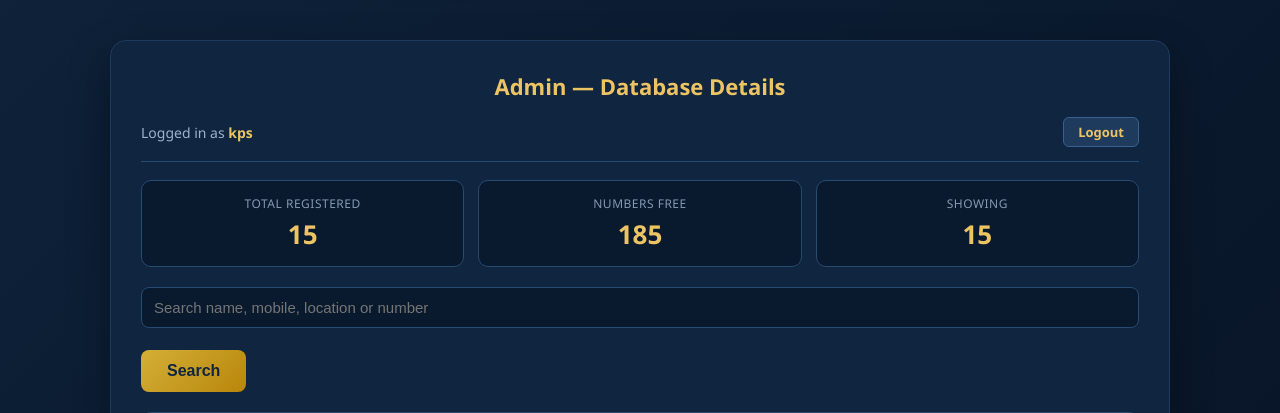
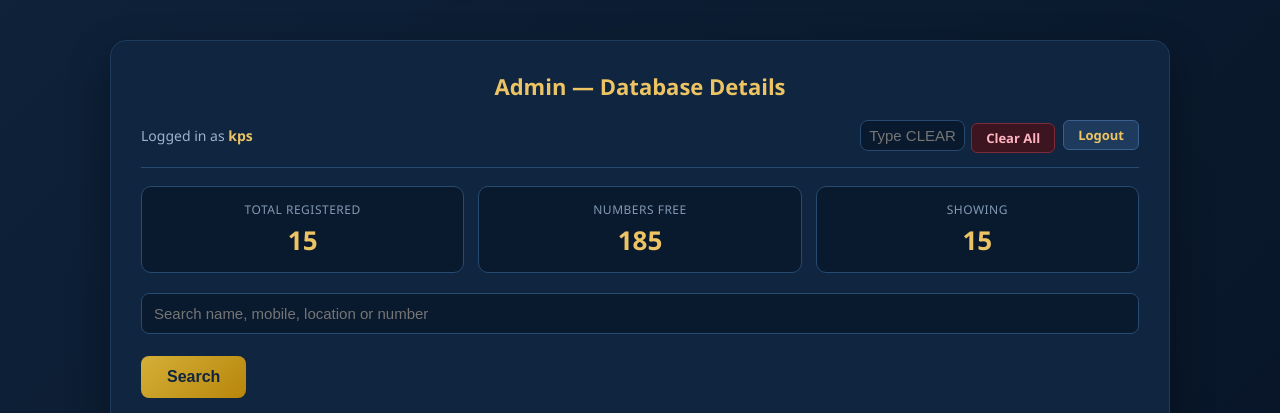
Before and after one commit to smukeswaran-oss/kavinpaints, a Flask app: page /admin in a window 1280 px wide. Shown: the part 98-511 px from the top of the page. Run offline with Flask 3, Linux system fonts and the light colour scheme; the visitor is signed in with stand-in values (Sample User, id 1); data comes from the database, SQL or seed files in the repository.

Commit message:
Implement clear all records form in admin panel
Added a form to clear all records with confirmation.

```diff
--- a/render-upload/templates/admin.html
+++ b/render-upload/templates/admin.html
@@ -25,7 +25,13 @@
 
       <div class="admin-bar">
         <span class="admin-user">Logged in as <strong>kps</strong></span>
-        <a class="mini" href="{{ url_for('admin_logout') }}">Logout</a>
+        <div style="display:flex;gap:8px;align-items:center;">
+          <form method="post" action="{{ url_for('admin_clear') }}" onsubmit="return confirm('This permanently deletes every record, bill photo and generated card. Continue?');" style="display:flex;gap:6px;align-items:center;margin:0;">
+            <input name="confirmation" type="text" placeholder="Type CLEAR" aria-label="Type CLEAR to delete all records" required style="width:105px;padding:6px 8px;">
+            <button type="submit" class="mini danger">Clear All</button>
+          </form>
+          <a class="mini" href="{{ url_for('admin_logout') }}">Logout</a>
+        </div>
       </div>
 
       <div class="stats">
```
